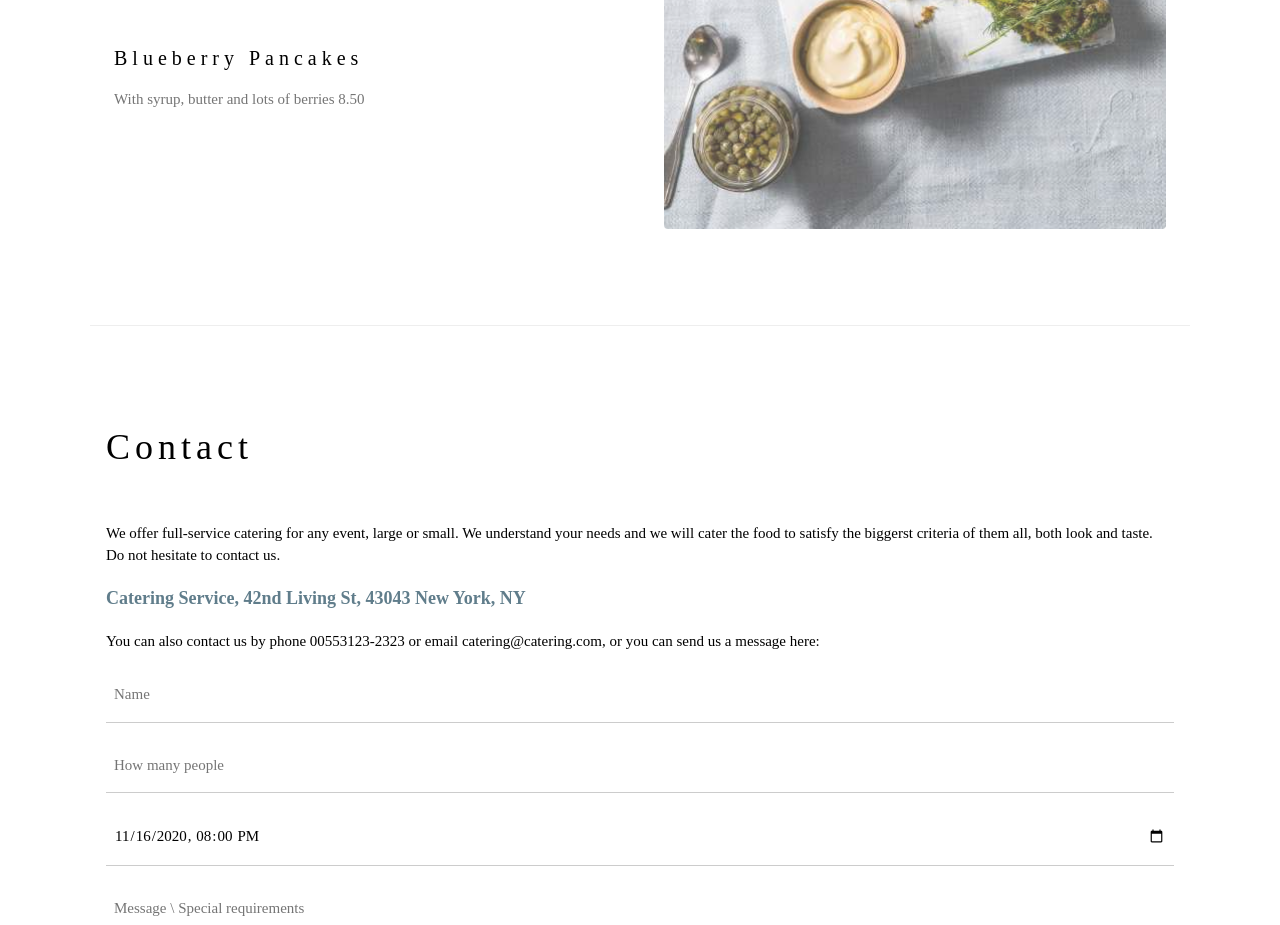
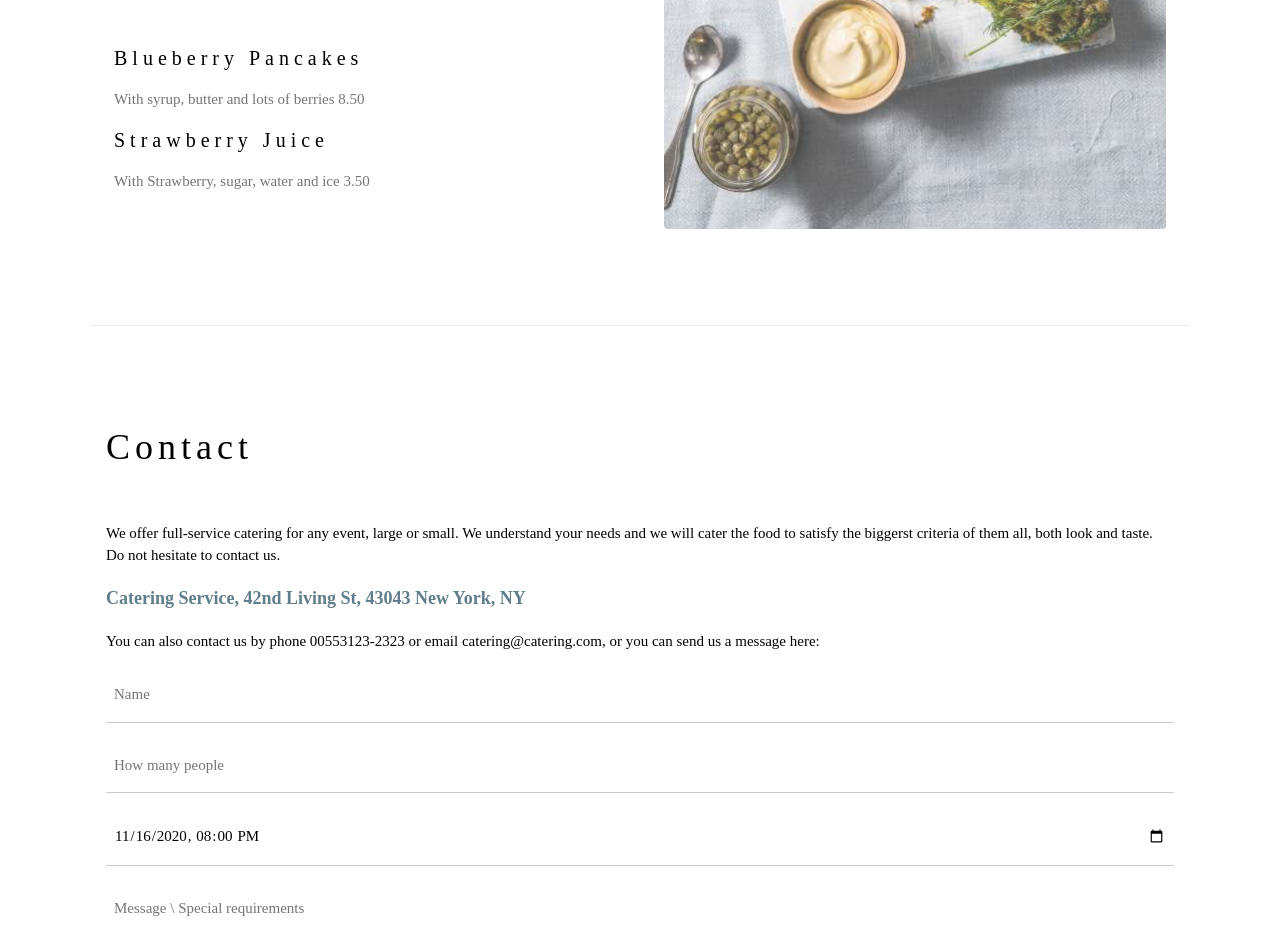
Before and after one commit to MathhsAvila/Projeto-Restaurante, a plain HTML site: page index.html in a window 1280 px wide. Shown: the part 2060-2985 px from the top of the page. Drawn offline with nearby package versions, Linux system fonts and the light colour scheme.

Commit message:
adicionando suco ao menu

```diff
--- a/index.html
+++ b/index.html
@@ -73,6 +73,9 @@ h1, h2, h3, h4, h5, h6 {
 
       <h4>Blueberry Pancakes</h4>
       <p class="w3-text-grey">With syrup, butter and lots of berries 8.50</p>
+
+      <h4>Strawberry Juice</h4>
+      <p class="w3-text-grey">With Strawberry, sugar, water and ice 3.50</p>
     </div>
 
     <div class="w3-col l6 w3-padding-large">
```
